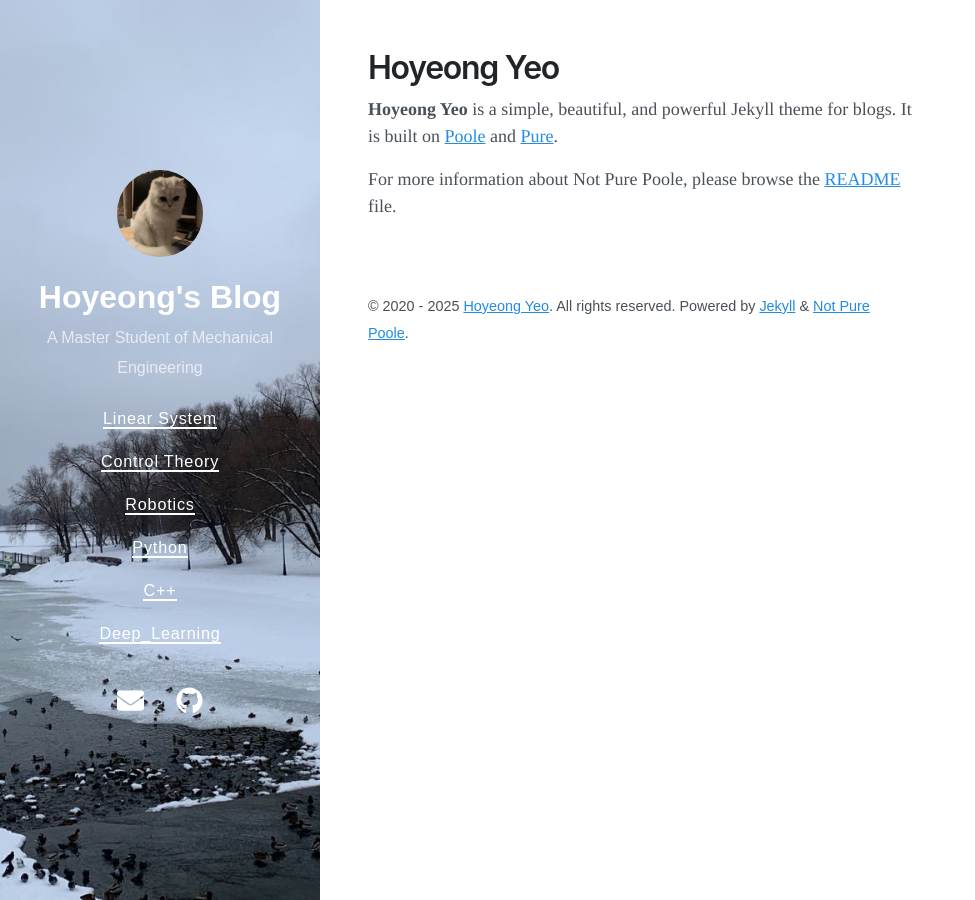
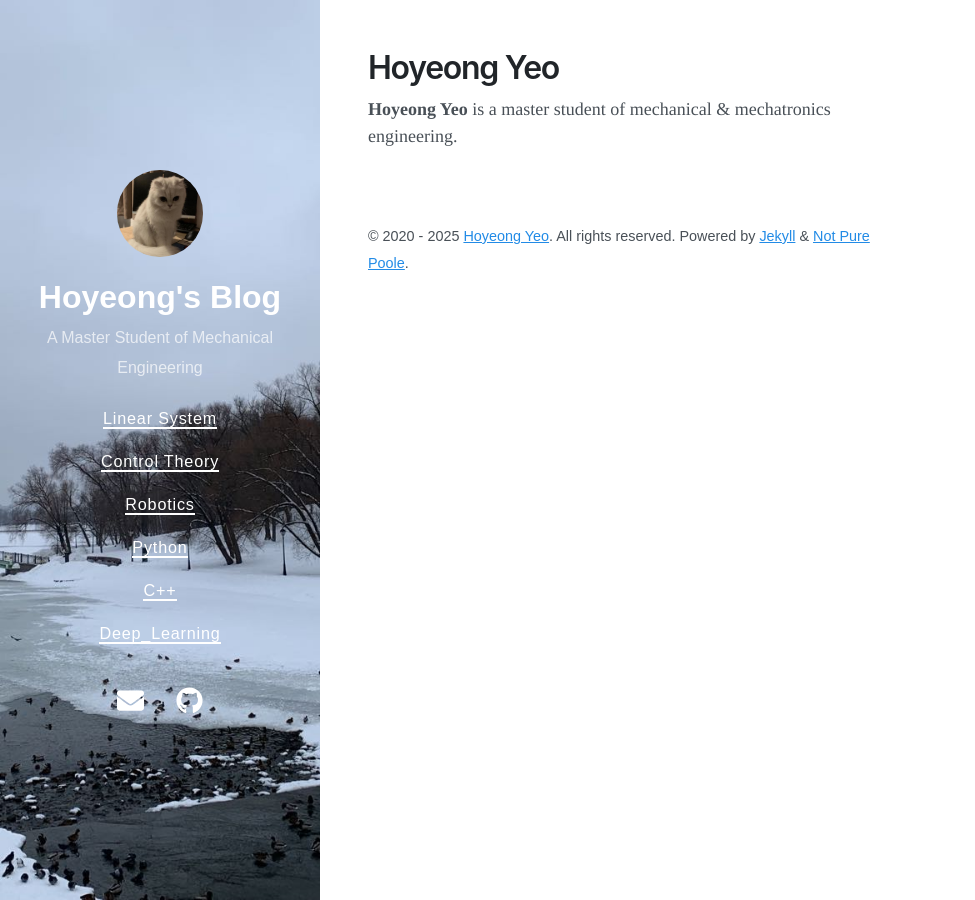
Before and after one commit to hoyeong-yeo/hoyeong-yeo.github.io, a Jekyll site: the page built from about.md, in a window 1280 px wide. Shown: the whole page, without its empty margins (0-975 px from the left). Built offline with Jekyll 4.4.1, drawn with Linux system fonts in a browser that asks for light colours; nearby versions of some CDN libraries.

Commit message:
jekyll update4

```diff
--- a/about.md
+++ b/about.md
@@ -3,6 +3,4 @@ layout: page
 title: Hoyeong Yeo
 ---
 
-**Hoyeong Yeo** is a simple, beautiful, and powerful Jekyll theme for blogs. It is built on [Poole](https://github.com/poole/poole) and [Pure](https://purecss.io/).
-
-For more information about Not Pure Poole, please browse the [README](https://github.com/vszhub/not-pure-poole) file.
+**Hoyeong Yeo** is a master student of mechanical & mechatronics engineering.
```
